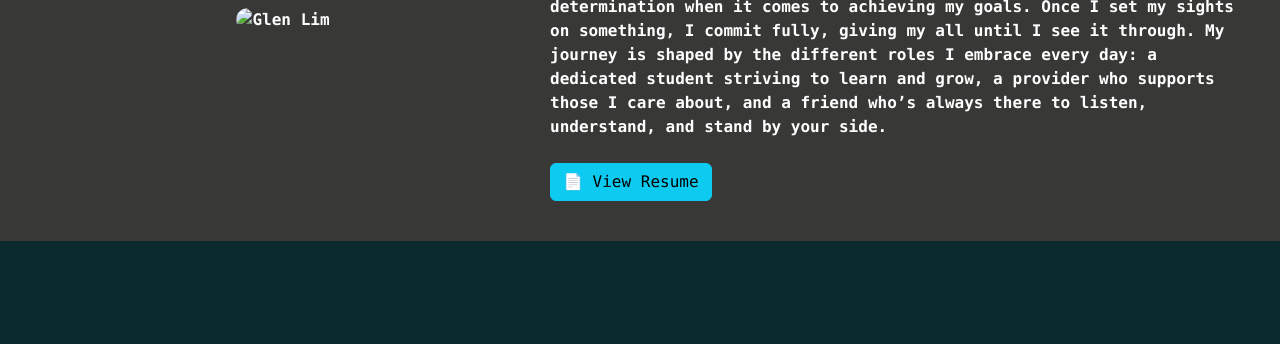
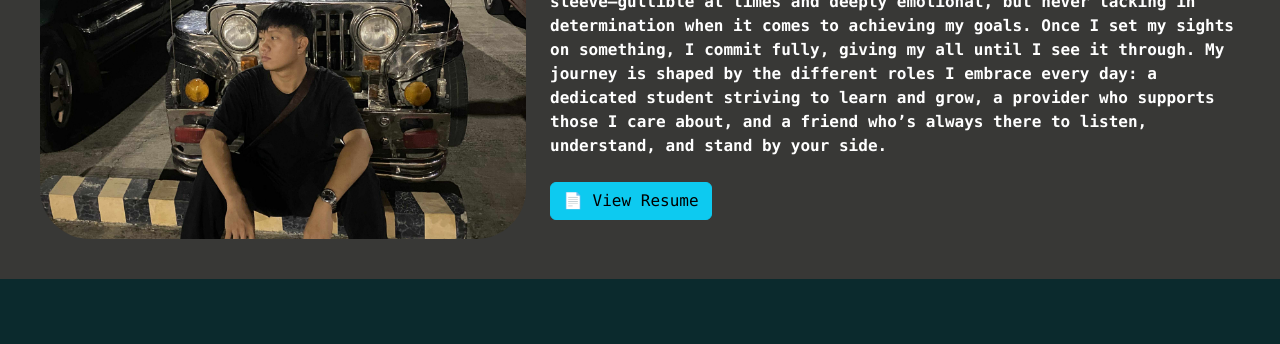
Before and after one commit to gggglenlim/MyPortfolio, a plain HTML site: page index.html in a window 1280 px wide. Shown: the part 257-601 px from the top of the page. Drawn offline with nearby package versions, Linux system fonts and the light colour scheme.

Commit message:
Update index.html

```diff
--- a/index.html
+++ b/index.html
@@ -39,7 +39,7 @@
 <section id="about" class="profile text-center text-white">
     <div class="row align-items-center">
         <div class="col-md-5">
-            <img src="c:\Users\Admin\OneDrive\ITEC75_PROJECT\images\glensit.jpeg" alt="Glen Lim"
+            <img src="images/glensit - Copy.jpeg" alt="Glen Lim"
         class="img-fluid"
         style="width: 100%; max-width: 800px; max-height: 400px; border-radius: 50px; object-fit: cover;">
         </div>
```
